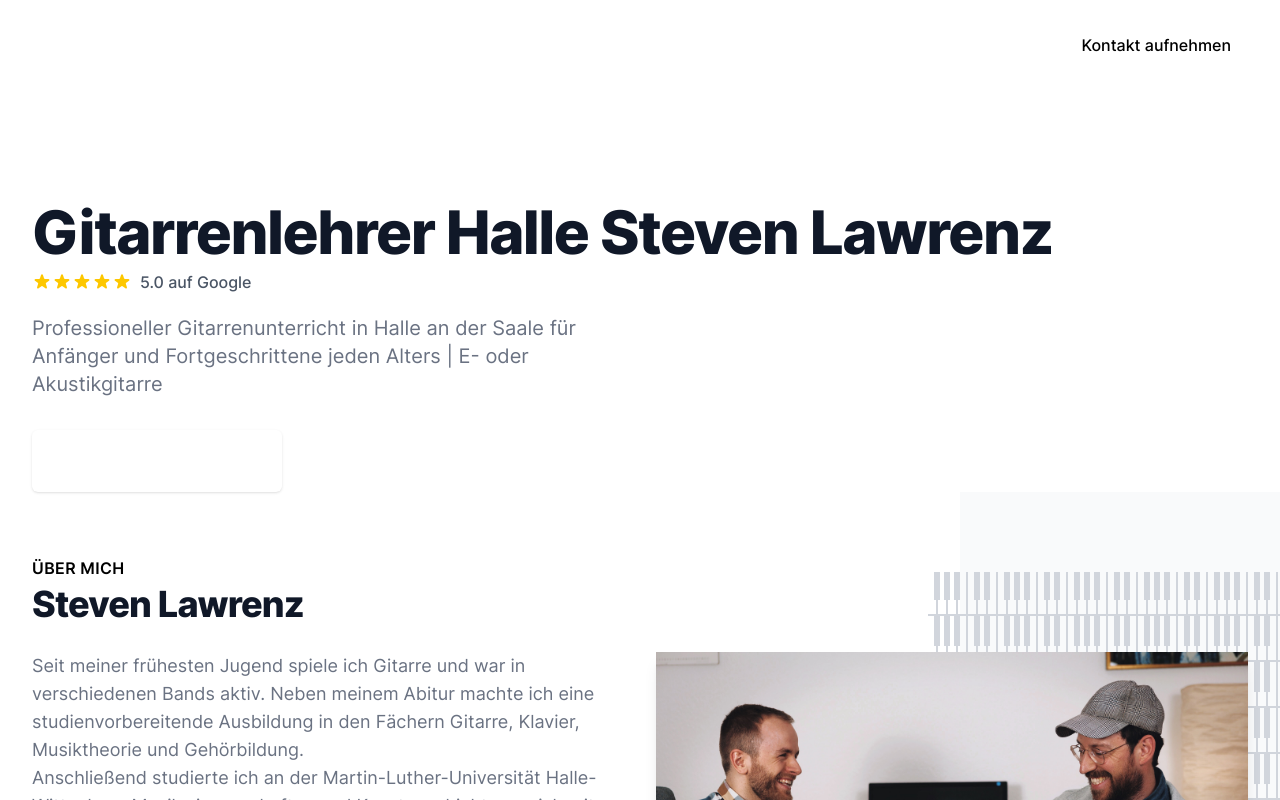
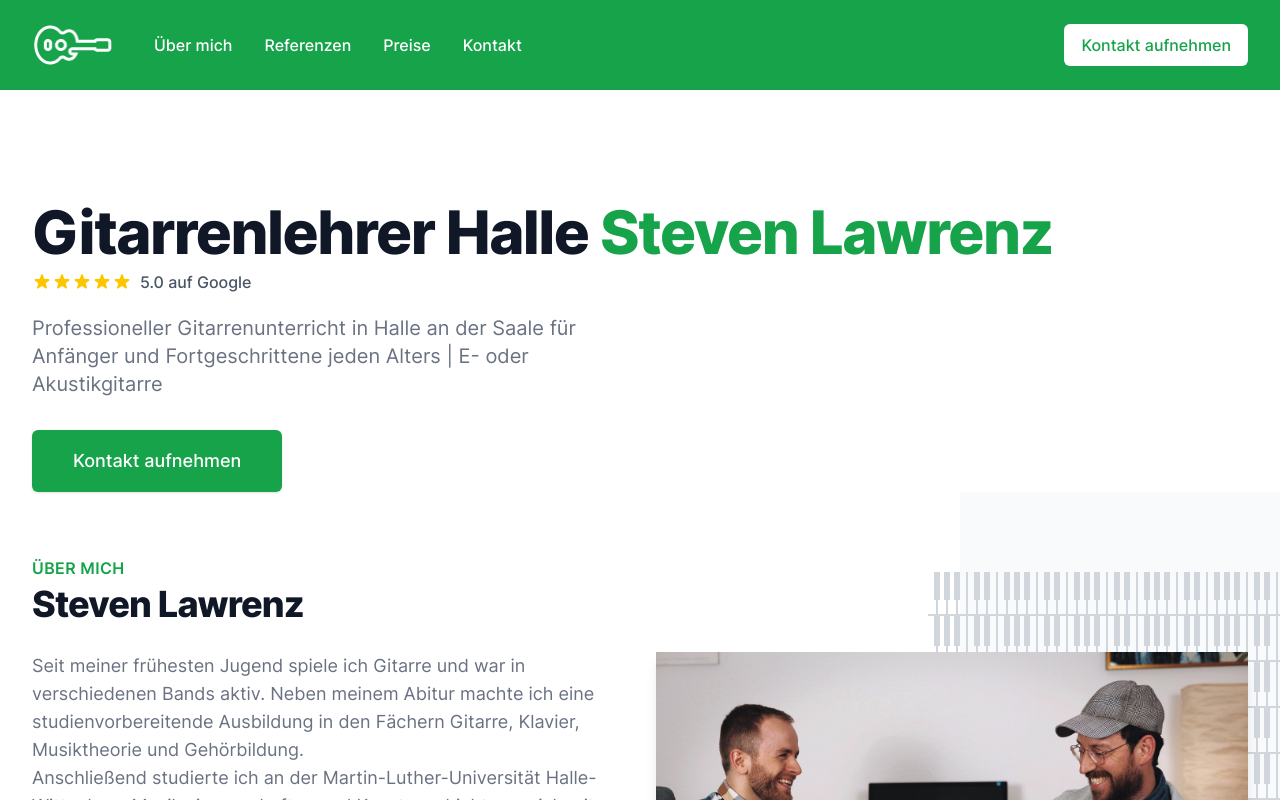
Before and after one commit to p3LZ3r/gitarrenlehrer-halle, a Next.js app: page / in a window 1280 px wide. Shown: the top 800 px of the page. Built offline with nearby package versions, Linux system fonts and the light colour scheme.

Commit message:
feat(config): add image qualities and primary colors
Added qualities [75, 85] to Next.js images config.

Added primary color variables (50-900) to globals.css @theme.

```diff
--- a/next.config.js
+++ b/next.config.js
@@ -13,6 +13,7 @@ module.exports = {
     ],
     formats: ['image/avif', 'image/webp'],
     minimumCacheTTL: 60,
+    qualities: [75, 85],
   },
 
   reactStrictMode: true,
--- a/src/styles/globals.css
+++ b/src/styles/globals.css
@@ -5,6 +5,16 @@
     'Inter', ui-sans-serif, system-ui, -apple-system, BlinkMacSystemFont,
     'Segoe UI', Roboto, 'Helvetica Neue', Arial, 'Noto Sans', sans-serif,
     'Apple Color Emoji', 'Segoe UI Emoji', 'Segoe UI Symbol', 'Noto Color Emoji';
+  --color-primary-50: 240 253 244;
+  --color-primary-100: 220 252 231;
+  --color-primary-200: 187 247 208;
+  --color-primary-300: 134 239 172;
+  --color-primary-400: 74 222 128;
+  --color-primary-500: 34 197 94;
+  --color-primary-600: 22 163 74;
+  --color-primary-700: 21 128 61;
+  --color-primary-800: 22 101 52;
+  --color-primary-900: 20 83 45;
 }
 
 @utility font-primary {
```
Lines whose indentation alone changed are shown as unchanged.
